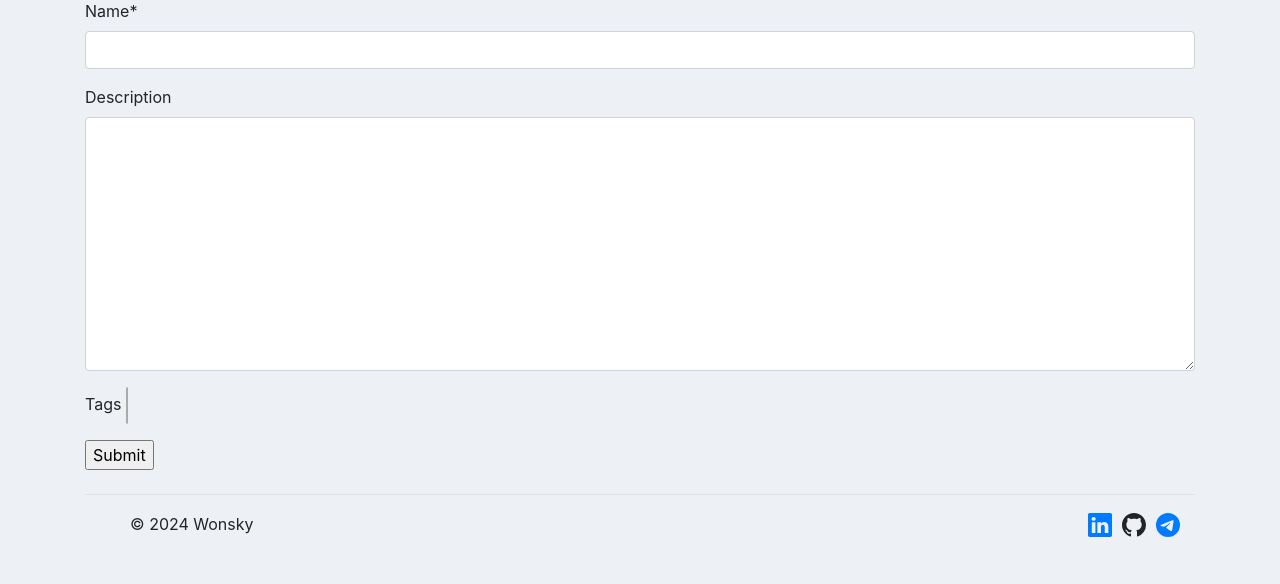
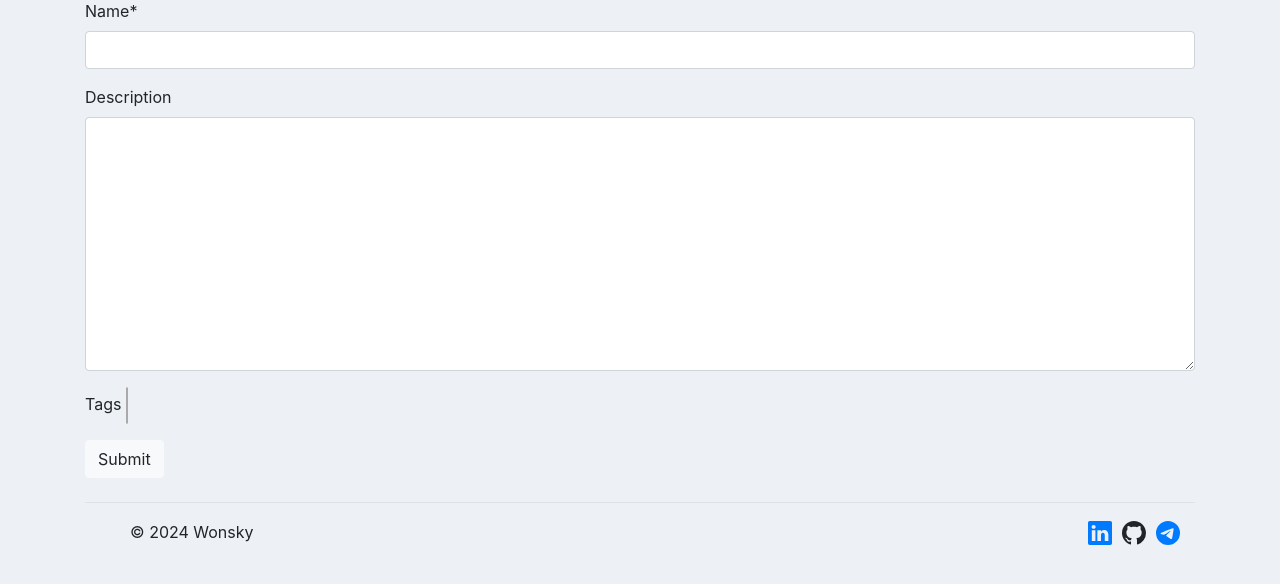
Before and after one commit to Wonsky1/web-notes, a Django app: page /create/ in a window 1280 px wide. Shown: the part 95-679 px from the top of the page. Run offline with Django 5.2, Linux system fonts and the light colour scheme; some libraries are stand-ins or nearby versions.

Commit message:
updated submit buttons for forms

```diff
--- a/templates/web_notes/note_form.html
+++ b/templates/web_notes/note_form.html
@@ -6,7 +6,7 @@
   <form action="" method="post" novalidate>
     {% csrf_token %}
     {{ form|crispy }}
-    <input type="submit" value="Submit">
+    <input class="btn btn-light" type="submit" value="Submit">
   </form>
   <script src="https://cdnjs.cloudflare.com/ajax/libs/jquery/3.5.1/jquery.min.js"></script>
   {{ form.media.js }}
--- a/templates/web_notes/tag_form.html
+++ b/templates/web_notes/tag_form.html
@@ -5,6 +5,6 @@
   <form action="" method="post" novalidate>
     {% csrf_token %}
     {{ form|crispy }}
-    <input type="submit" value="Submit">
+    <input class="btn btn-light" type="submit" value="Submit">
   </form>
 {% endblock %}
```
